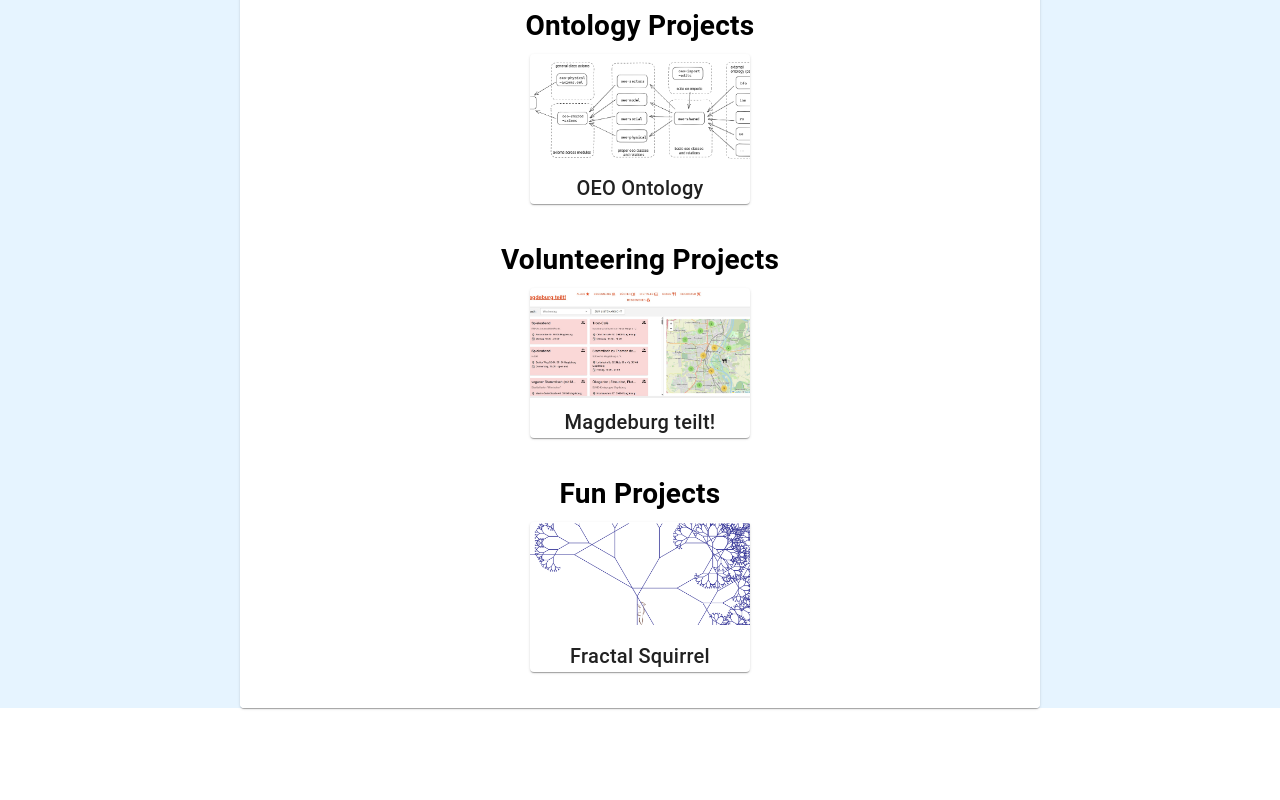
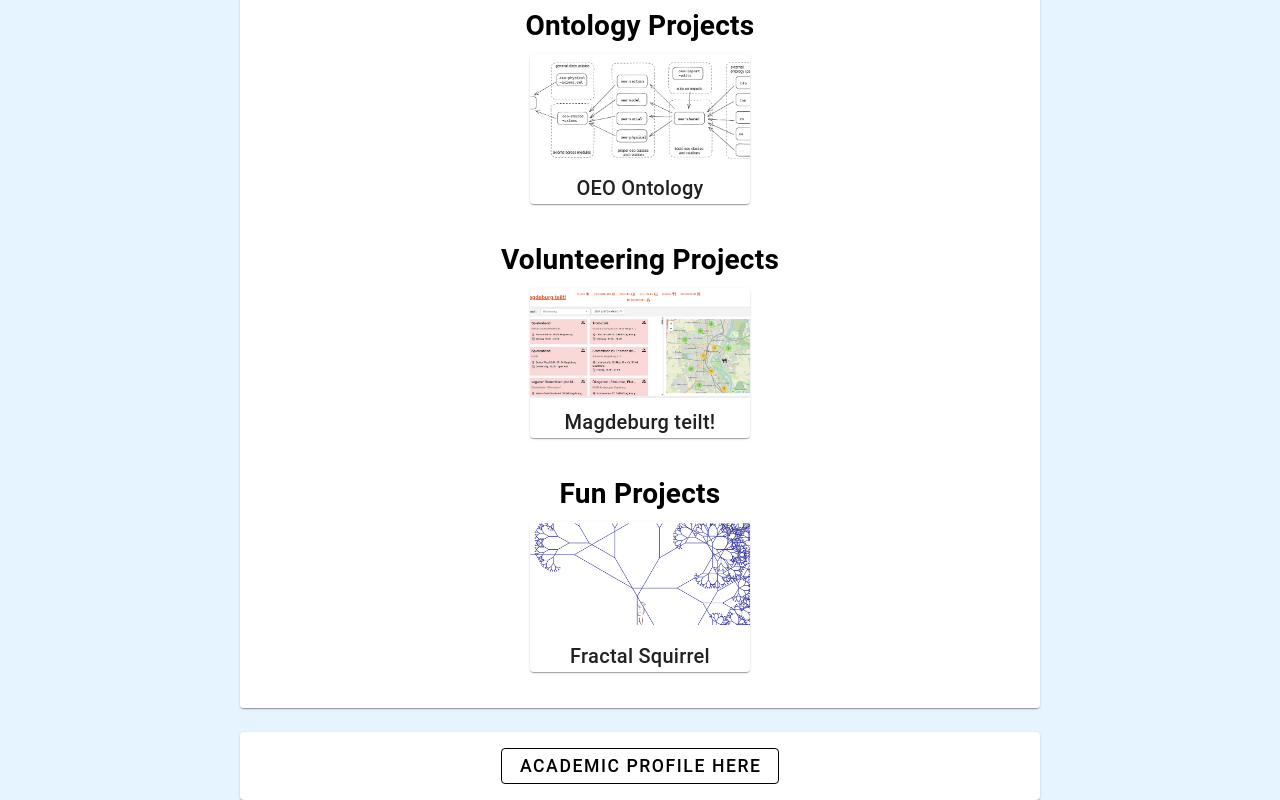
Before and after one commit to akleinau/home, a Vue app: page / in a window 1280 px wide. Shown: the part 945-1745 px from the top of the page. Before the commit the page ends 1653 px from the top, so only its background shows below. Built offline with nearby package versions, Linux system fonts and the light colour scheme.

Commit message:
Add academic profile.

```diff
--- a/src/App.vue
+++ b/src/App.vue
@@ -1,6 +1,7 @@
 <script setup lang="ts">
 import Portfolio from './components/portfolio.vue';
 import Profile from './components/profile.vue';
+import Academic from './components/academic.vue';
 
 
 </script>
@@ -9,7 +10,8 @@ import Profile from './components/profile.vue';
 	<v-app>
 		<v-main>
 			<Profile />
-      <Portfolio />
+      		<Portfolio />
+			<Academic />
 		</v-main>
 	</v-app>
 </template>
--- /dev/null
+++ b/src/components/academic.vue
@@ -0,0 +1,30 @@
+<script setup lang="ts">
+const scholarUrl = 'https://scholar.google.com/citations?user=fbk005oAAAAJ&hl=de&oi=ao'
+</script>
+
+<template>
+	<v-card class="mx-auto mt-6" max-width="800">
+		<v-card-text class="d-flex align-center justify-space-around ">
+
+			<v-btn
+				variant="outlined"
+				class="academic-btn"
+				:href="scholarUrl"
+				target="_blank"
+				rel="noopener noreferrer"
+			>
+				Academic profile here
+            </v-btn>
+		</v-card-text>
+	</v-card>
+</template>
+
+<style scoped>
+
+
+.academic-btn {
+	font-size: 1.1rem;
+	color: #000 !important;
+	border-color: #000 !important;
+}
+</style>
```
